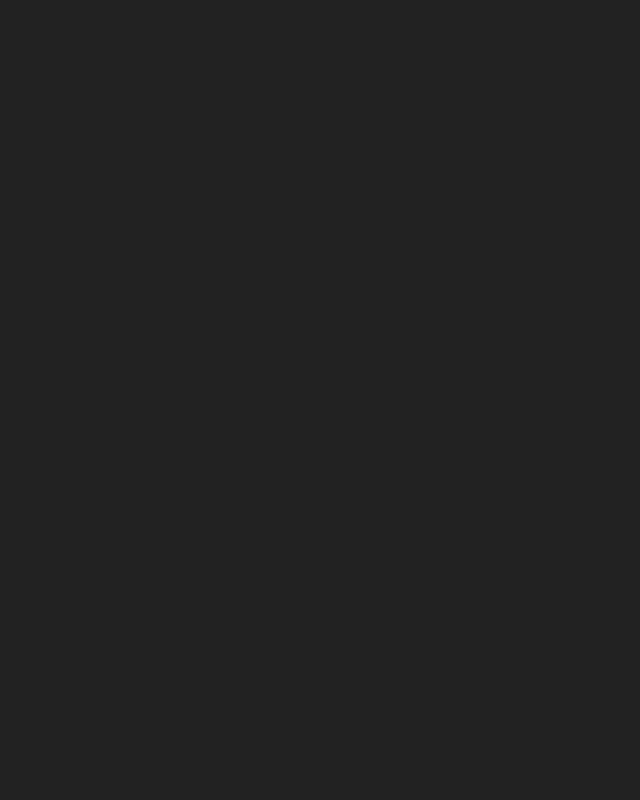
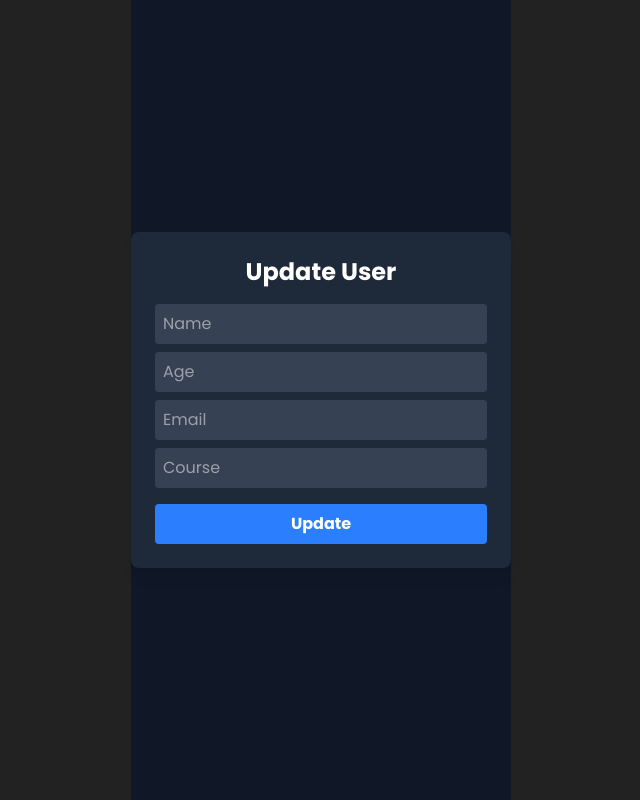
Before and after one commit to dipa-ghosh11/Registration-Form-Api, a React (Vite) app in the folder Frontend/: page /updateuser/1 in a window 1280 px wide. Before the commit this address had no page. Shown: the whole page, without its empty margins (319-959 px from the left). Built offline with nearby package versions, Linux system fonts and the light colour scheme; no server answers.

Commit message:
UPdate and deleted added in table

```diff
--- a/Frontend/src/App.jsx
+++ b/Frontend/src/App.jsx
@@ -2,6 +2,7 @@ import React from "react";
 import { BrowserRouter as Router, Routes, Route } from "react-router-dom";
 import Form from "./components/RegistrationForm.jsx";
 import UserList from "./pages/UserList.jsx";
+import UpdateUser from "./components/UpdateUser.jsx";
 
 function App() {
   return (
@@ -10,6 +11,7 @@ function App() {
         <Routes>
           <Route path="/" element={<Form />} />
           <Route path="/users" element={<UserList />} />
+          <Route path="/updateuser/:id" element={<UpdateUser />} />
         </Routes>
       </div>
     </Router>
--- /dev/null
+++ b/Frontend/src/components/UpdateUser.jsx
@@ -0,0 +1,93 @@
+import React, { useEffect, useState } from "react";
+import { useParams, useNavigate } from "react-router-dom";
+import axios from "axios";
+
+const UpdateUser = () => {
+    const { id } = useParams(); // Get user ID from the URL
+    const navigate = useNavigate();
+    const [user, setUser] = useState({ name: "", age: "", email: "", courseSelection: "" });
+
+    // Fetch user details when the component loads
+    useEffect(() => {
+        const fetchUserData = async () => {
+            try {
+                const response = await axios.get(`http://localhost:4000/api/getuser/${id}`);
+                if (!response.data) {
+                    console.log("No user data found.");
+                }
+                setUser(response.data);
+            } catch (error) {
+                console.error("Error fetching user data:", error.response?.data || error.message);
+            }
+        };
+        if (id) fetchUserData();
+    }, [id]);
+
+    // Handle input changes
+    const handleChange = (e) => {
+        setUser({ ...user, [e.target.name]: e.target.value });
+    };
+
+    // Handle form submission for updating the user
+    const handleSubmit = async (e) => {
+        e.preventDefault();
+        try {
+            await axios.put(`http://localhost:4000/api/updateuser/${id}`, user);
+            alert("User updated successfully!");
+            navigate("/users"); // Redirect back to UserList
+        } catch (error) {
+            console.error("Error updating user:", error);
+        }
+    };
+
+    return (
+        <div className="flex flex-col items-center justify-center min-h-screen bg-gray-900 text-white">
+            <div className="w-full max-w-md bg-gray-800 p-6 rounded-lg shadow-lg">
+                <h2 className="text-2xl font-bold text-center mb-4">Update User</h2>
+                <form onSubmit={handleSubmit} className="flex flex-col">
+                    <input
+                        type="text"
+                        name="name"
+                        value={user.name}
+                        onChange={handleChange}
+                        placeholder="Name"
+                        className="p-2 mb-2 bg-gray-700 text-white rounded"
+                        required
+                    />
+                    <input
+                        type="number"
+                        name="age"
+                        value={user.age}
+                        onChange={handleChange}
+                        placeholder="Age"
+                        className="p-2 mb-2 bg-gray-700 text-white rounded"
+                        required
+                    />
+                    <input
+                        type="email"
+                        name="email"
+                        value={user.email}
+                        onChange={handleChange}
+                        placeholder="Email"
+                        className="p-2 mb-2 bg-gray-700 text-white rounded"
+                        required
+                    />
+                    <input
+                        type="text"
+                        name="courseSelection"
+                        value={user.courseSelection}
+                        onChange={handleChange}
+                        placeholder="Course"
+                        className="p-2 mb-4 bg-gray-700 text-white rounded"
+                        required
+                    />
+                    <button type="submit" className="bg-blue-500 hover:bg-blue-700 text-white font-bold py-2 px-4 rounded">
+                        Update
+                    </button>
+                </form>
+            </div>
+        </div>
+    );
+};
+
+export default UpdateUser;
--- a/Frontend/src/components/UserData.jsx
+++ b/Frontend/src/components/UserData.jsx
@@ -1,7 +1,9 @@
 import React from 'react';
 import axios from 'axios';
+import { useNavigate } from 'react-router-dom';
 
 const UserData = ({ users, fetchUsers }) => {
+    const navigate = useNavigate();
 
     const handleDelete = async (id) => {
         try {
@@ -13,7 +15,8 @@ const UserData = ({ users, fetchUsers }) => {
     };
 
     const handleUpdate = (id) => {
-        window.location.href = `/updateuser/${id}`;
+
+        navigate(`/updateuser/${id}`);
     };
 
     return (
```
